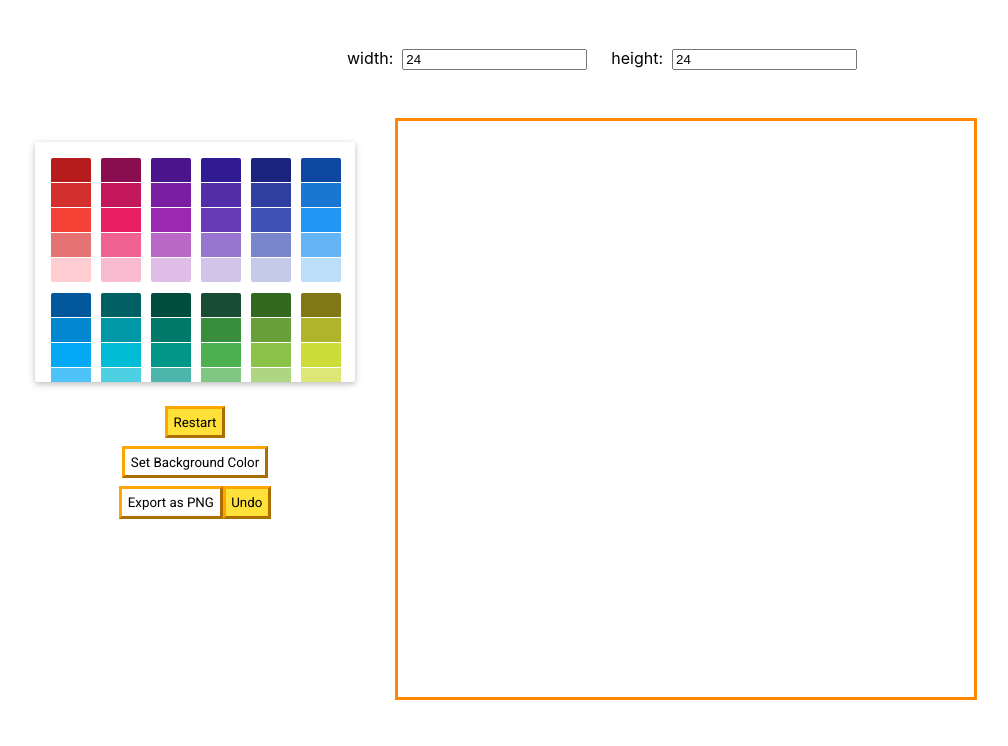
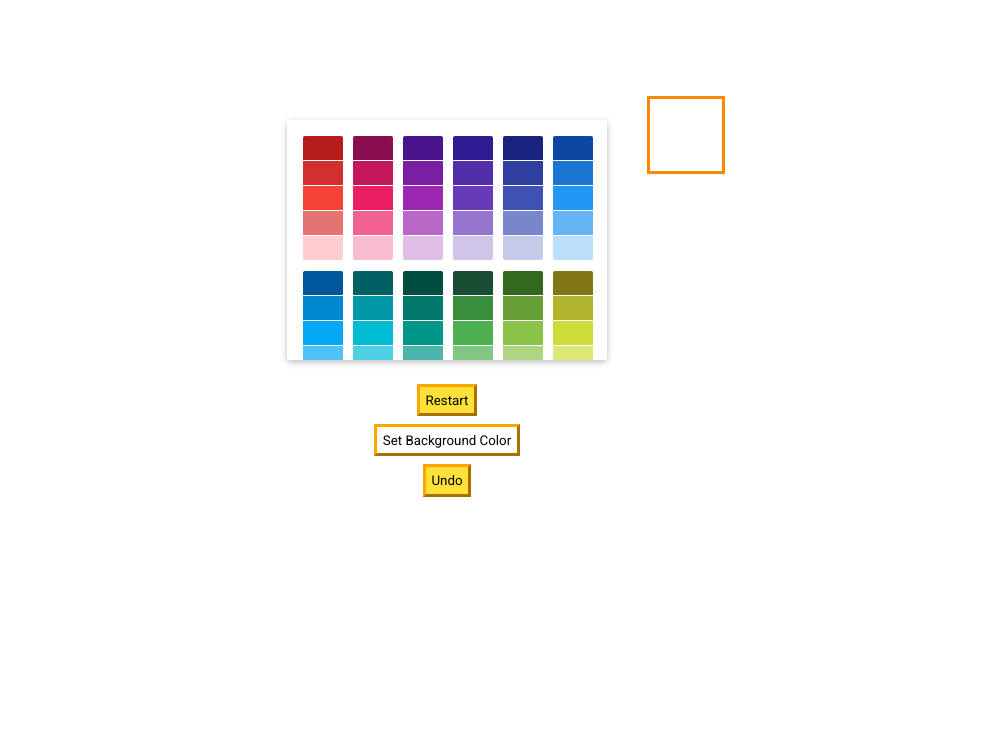
Before and after one commit to andreamaciasr/pixel-art, a React (Create React App) app: page / in a window 1280 px wide. Shown: the top 746 px of the page, without its empty margins (50-1058 px from the left). Built offline with nearby package versions, Linux system fonts and the light colour scheme.

Commit message:
wip: Hover functionality.

```diff
--- a/package.json
+++ b/package.json
@@ -22,7 +22,7 @@
   "eslintConfig": {
     "extends": [
       "react-app",
-      "react-app/jest"
+      "plugin:react-hooks/recommended"
     ]
   },
   "browserslist": {
@@ -38,6 +38,7 @@
     ]
   },
   "devDependencies": {
-    "@babel/plugin-proposal-private-property-in-object": "^7.21.11"
+    "@babel/plugin-proposal-private-property-in-object": "^7.21.11",
+    "eslint-plugin-react-hooks": "^4.6.2"
   }
 }
--- a/src/App.js
+++ b/src/App.js
@@ -1,11 +1,11 @@
 import logo from "./logo.svg";
 import "./App.css";
-import Dimensions from "./components/Dimensions/Dimensions";
+import Canvas from "./components/Canvas/Canvas";
 
 function App() {
   return (
     <div className="App">
-      <Dimensions />
+      <Canvas />
     </div>
   );
 }
--- a/src/components/Canvas/Canvas.js
+++ b/src/components/Canvas/Canvas.js
@@ -7,28 +7,38 @@ import BackgroundColorButton from "../BackgroundColorButton/BackgroundColor";
 import ExportButton from "../ExportButton/ExportButton";
 import Panel from "../Panel/Panel";
 import UndoButton from "../UndoButton/UndoButton";
+import Pixel from "../Pixel/Pixel";
+import Row from "../Row/Row";
 
-export default function Canvas({ height, width }) {
+export default function Canvas() {
   const [reset, setReset] = useState(false);
   const [selectedColor, setSelectedColor] = useState("white");
   const [background, setBackground] = useState(false);
   const [isMouseDown, setIsMouseDown] = useState(false);
   const [undo, setUndo] = useState(false);
-  const [changedPixelsState, setChangedPixelsState] = useState([]);
+  const [canvasState, setCanvasState] = useState(
+    Array(3)
+      .fill()
+      .map(() => Array(3).fill("white"))
+  );
 
-  const canvasRef = useRef();
-  const changedPixelsRef = useRef([]);
+  // function handleCanvasUpdate(canvas) {
+  //   setCanvasState(canvas);
+  // }
 
-  // useEffect(() => {
-  //   if (undo) {
-  //     // Once undo is triggered, reset undo state
-  //     setUndo(false);
-  //   }
-  // }, [undo]);
+  function handleCanvasUpdate(newCanvas) {
+    setCanvasState((prevState) => {
+      // `prevState` is the current state value
+      // console.log("Previous state:", prevState);
+
+      // Return the updated state
+      return newCanvas;
+    });
+  }
 
   function handleUndo() {
     setUndo(true);
-    console.log(undo);
+    // console.log(undo);
   }
 
   function handleUndoComplete() {
@@ -41,7 +51,6 @@ export default function Canvas({ height, width }) {
 
   function handleMouseUp() {
     setIsMouseDown(false);
-    changedPixelsRef.current = [];
   }
 
   function handleChangeComplete(color) {
@@ -49,6 +58,7 @@ export default function Canvas({ height, width }) {
   }
 
   function handleSetBackground() {
+    // console.log(canvasState);
     setBackground(true);
   }
 
@@ -79,33 +89,40 @@ export default function Canvas({ height, width }) {
               onChangeComplete={handleChangeComplete}
             />
           </div>
-          <div classname="buttons-container">
+          <div className="buttons-container">
             <RestartButton restart={restart} />
             <BackgroundColorButton
               className="button"
               color={selectedColor}
               handleSetBackground={handleSetBackground}
             />
-            <ExportButton canvasRef={canvasRef} />
+            {/* <ExportButton canvasRef={canvasRef} /> */}
             <UndoButton handleUndo={handleUndo} />
           </div>
         </div>
-        <div className="canvas-rows" ref={canvasRef}>
-          <Panel
-            height={height}
+        <div className="canvas-rows">
+          {canvasState.map((row, rowIdx) => (
+            <Row
+              key={rowIdx}
+              pixels={row.map((color, pixelIdx) => (
+                <Pixel
+                  key={`${rowIdx}-${pixelIdx}`}
                   isMouseDown={isMouseDown}
                   color={selectedColor}
-            width={width}
                   reset={reset}
                   resetComplete={resetComplete}
                   background={background}
                   handleSetBackgroundComplete={handleSetBackgroundComplete}
-            changedPixels={changedPixelsRef}
                   handleUndoComplete={handleUndoComplete}
                   undo={undo}
-            changedPixelsState={changedPixelsState}
-            setChangedPixelsState={setChangedPixelsState}
+                  handleCanvasUpdate={handleCanvasUpdate}
+                  canvasState={canvasState}
+                  pixelId={pixelIdx}
+                  rowId={rowIdx}
                 />
+              ))}
+            ></Row>
+          ))}
         </div>
       </div>
     </div>
--- a/src/components/CanvasContainer/CanvasContainer.js
+++ b/src/components/CanvasContainer/CanvasContainer.js
@@ -10,10 +10,7 @@ export default function CanvasContainer() {
 
   return (
     <div>
-      <button onClick={duplicateCanvas}>Duplicate Canvas</button>
-      {canvasList.map((_, index) => (
-        <Canvas key={index} height={10} width={10} /> // Adjust height and width as needed
-      ))}
+      <Canvas />
     </div>
   );
 }
--- a/src/components/Dimensions/Dimensions.css
+++ /dev/null
@@ -1,8 +0,0 @@
-.dimensions {
-  display: flex;
-  justify-content: center;
-}
-
-label {
-  padding-left: 3vmin;
-}
--- a/src/components/Dimensions/Dimensions.js
+++ /dev/null
@@ -1,35 +0,0 @@
-import "./Dimensions.css";
-import { useState } from "react";
-import Canvas from "../Canvas/Canvas";
-
-export default function Dimensions() {
-  const [height, setHeight] = useState(24);
-  const [width, setWidth] = useState(24);
-
-  function handleHeight(e) {
-    setHeight(e.target.value);
-  }
-
-  function handleWidth(e) {
-    setWidth(e.target.value);
-  }
-
-  return (
-    <>
-      <div className="dimensions">
-        <label>
-          width:&nbsp;&nbsp;
-          <input type="text" value={width} onChange={handleWidth} />
-        </label>
-        <label>
-          height:&nbsp;&nbsp;
-          <input type="text" value={height} onChange={handleHeight} />
-        </label>
-      </div>
-      <div className="canvas">
-        <Canvas width={width} height={height} />
-        <Canvas width={8} height={8} />
-      </div>
-    </>
-  );
-}
--- a/src/components/Pixel/Pixel.js
+++ b/src/components/Pixel/Pixel.js
@@ -8,27 +8,36 @@ export default function Pixel({
   background,
   handleSetBackgroundComplete,
   isMouseDown,
+  handleCanvasUpdate,
+  canvasState,
   changedPixels,
-  rowID,
-  pixelID,
+  rowId,
+  pixelId,
   handleUndoComplete,
   undo,
-  changedPixelsState,
-  setChangedPixelsState,
 }) {
-  const [pixelColor, setPixelColor] = useState("white"); //color intead of white
+  const [pixelColor, setPixelColor] = useState(color); //color intead of white
   const [previousColor, setPreviousColor] = useState("white");
   const [currentBackground, setCurrentBackground] = useState("white");
 
   useEffect(() => {
     if (reset) {
-      setPixelColor("white");
-      handleRestart();
+      restart();
       resetComplete();
       setCurrentBackground("white");
       setPreviousColor("white");
     }
   }, [reset, resetComplete]);
+
+  // useEffect(() => {
+  //   if (reset) {
+  //     setPixelColor("white");
+  //     handleRestart();
+  //     resetComplete();
+  //     setCurrentBackground("white");
+  //     setPreviousColor("white");
+  //   }
+  // }, [reset, resetComplete]);
 
   useEffect(() => {
     if (background) {
@@ -41,52 +50,84 @@ export default function Pixel({
     }
   }, [background, handleSetBackgroundComplete]);
 
-  useEffect(() => {
-    if (undo) {
-      console.log(changedPixels.current);
-      handleUndoComplete();
-    }
-  }, [undo, handleUndoComplete]);
-
   function handleMouseDown() {
-    handleMouseClick();
+    handleClick();
   }
 
   function handleMouseHover() {
+    // console.log("MouseHover: isMouseDown =", isMouseDown);
     if (isMouseDown) {
-      handleMouseClick();
+      handleClick();
     } else {
-      setPixelColor(color);
+      // console.log("MouseHover: Updating color to", color);
+      updateColors(color);
     }
   }
 
   function handleMouseLeave() {
-    setPixelColor(previousColor);
+    console.log("MouseLeave: Reverting to", previousColor);
+    updateColors(previousColor);
   }
 
-  function handleMouseClick() {
-    changedPixels.current.push({
-      prevColor: previousColor,
-      rowID: rowID,
-      pixelID: pixelID,
-    });
-    console.log(changedPixels.current);
-    setChangedPixelsState([...changedPixels.current]);
+  // function handleMouseLeave() {
+  //   // setPixelColor(previousColor);
+  //   updateColors(previousColor);
+  //   console.log(previousColor);
+  // }
+
+  // function handleMouseClick() {
+  //   setPreviousColor(color);
+  //   setPixelColor(color);
+  // }
+
+  function handleClick() {
+    console.log("click or hover, changing to", color);
     setPreviousColor(color);
-    setPixelColor(color);
+    updateColors(color);
   }
 
-  function handleRestart() {
+  // function updateColors(color) {
+  //   const updatedCanvas = canvasState.map((row, rIndex) =>
+  //     rIndex === rowId
+  //       ? row.map((pixel, pIndex) => (pIndex === pixelId ? color : pixel))
+  //       : row
+  //   );
+  //   handleCanvasUpdate(updatedCanvas);
+  //   console.log(canvasState);
+  // }
+
+  function updateColors(color) {
+    console.log("Canvas state before update:", canvasState);
+    const updatedCanvas = canvasState.map((row, rIndex) => {
+      // console.log(`Updating row ${rIndex}, target rowId is ${rowId}`);
+      return rIndex === rowId
+        ? row.map((pixel, pIndex) => {
+            // console.log(
+            //   `Updating pixel ${pIndex} in row ${rIndex}, target pixelId is ${pixelId}`
+            // );
+            return pIndex === pixelId ? color : pixel;
+          })
+        : row;
+    });
+
+    handleCanvasUpdate(updatedCanvas);
+    console.log("Updated canvas state:", updatedCanvas);
+  }
+
+  function restart() {
+    const updatedCanvas = canvasState.map((row) => row.map(() => "white"));
+    handleCanvasUpdate(updatedCanvas);
     setPreviousColor("white");
   }
 
   return (
     <div
       className="pixel"
+      onClick={handleClick}
       onMouseLeave={handleMouseLeave}
-      onMouseOver={handleMouseHover}
-      onMouseDown={handleMouseDown}
-      style={{ backgroundColor: pixelColor }}
+      onMouseEnter={handleMouseHover}
+      // onMouseDown={handleMouseDown}
+      style={{ backgroundColor: canvasState[rowId][pixelId] }}
     ></div>
   );
 }
--- a/src/components/Row/Row.js
+++ b/src/components/Row/Row.js
@@ -1,41 +1,5 @@
 import "./Row.css";
-import Pixel from "../Pixel/Pixel";
 
-export default function Row({
-  width,
-  color,
-  reset,
-  resetComplete,
-  isMouseDown,
-  background,
-  handleSetBackgroundComplete,
-  changedPixels,
-  rowID,
-  handleUndoComplete,
-  undo,
-  changedPixelsState,
-  setChangedPixelsState,
-}) {
-  return (
-    <div className="row">
-      {Array.from({ length: width }).map((_, i) => (
-        <Pixel
-          isMouseDown={isMouseDown}
-          color={color}
-          key={i}
-          reset={reset}
-          resetComplete={resetComplete}
-          background={background}
-          handleSetBackgroundComplete={handleSetBackgroundComplete}
-          changedPixels={changedPixels}
-          rowID={rowID}
-          pixelID={i}
-          handleUndoComplete={handleUndoComplete}
-          undo={undo}
-          changedPixelsState={changedPixelsState}
-          setChangedPixelsState={setChangedPixelsState}
-        />
-      ))}
-    </div>
-  );
+export default function Row({ pixels }) {
+  return <div className="row">{pixels}</div>;
 }
```
Also changed, not shown: 1 other file (tests, documents, lock files or other folders). Lines whose indentation alone changed are shown as unchanged.
